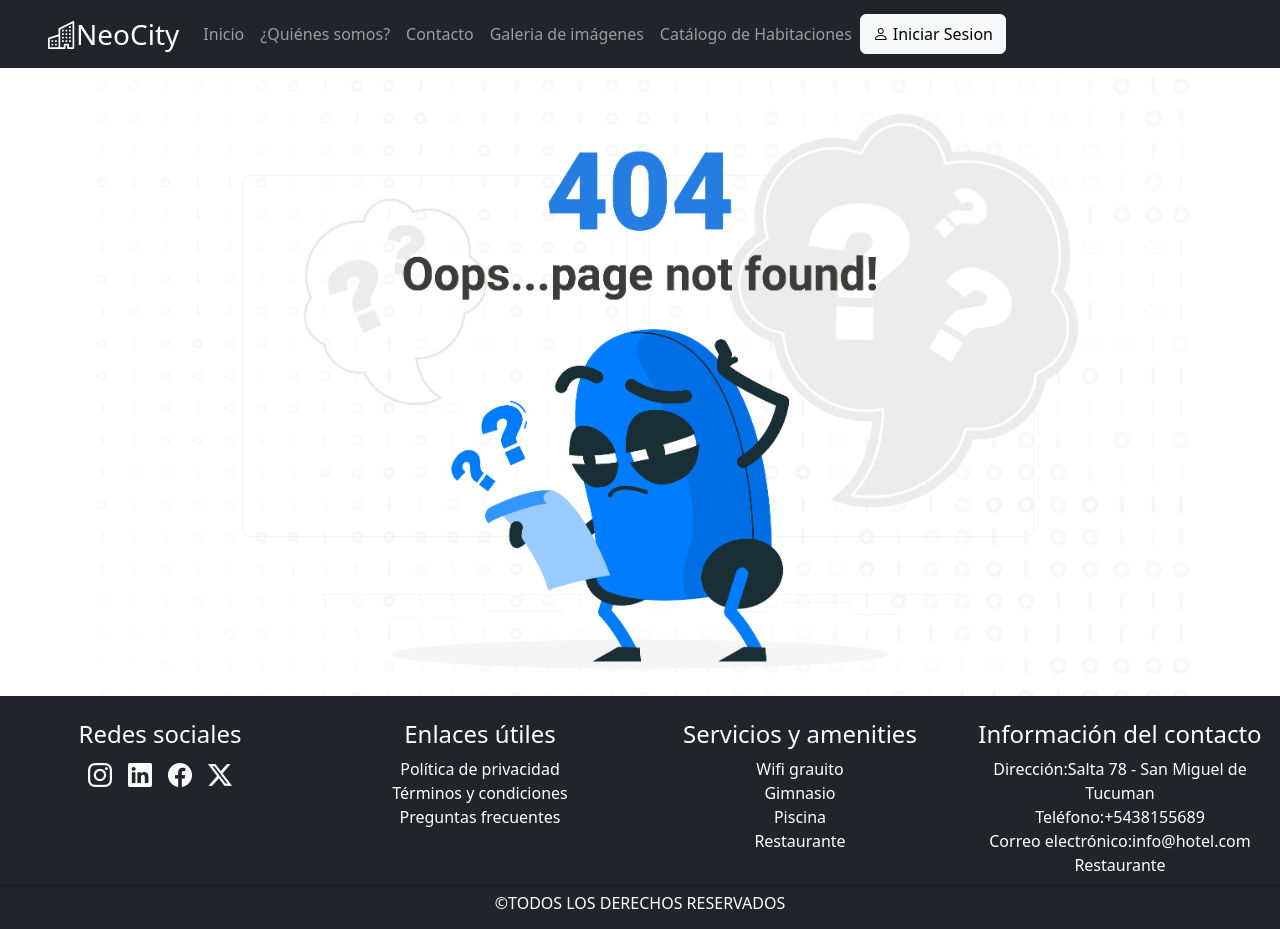
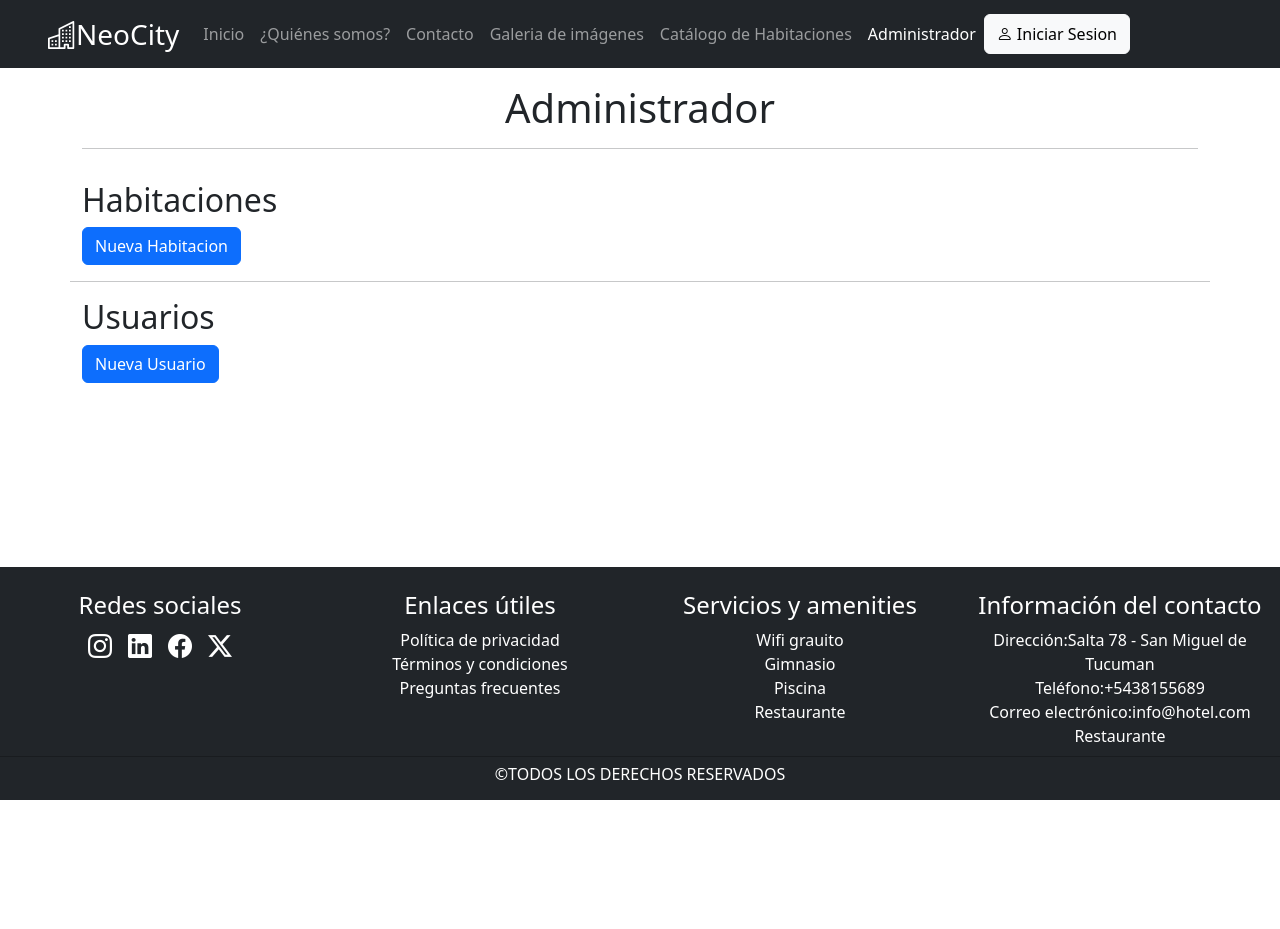
Before and after one commit to JulianGr16/neoCityFront, a React (Vite) app: page /administrador in a window 1280 px wide. After the commit the page ends 800 px from the top, so only its background shows below. Built offline with nearby package versions, Linux system fonts and the light colour scheme.

Commit message:
cree el componente administrador, falta agregar un par de cosas. sobre la marcha se aplicara

```diff
--- a/src/App.css
+++ b/src/App.css
@@ -39,3 +39,7 @@
 .errorSection{
   flex-grow: 1;
 }
+
+.mainAdmin{
+  flex-grow: 1;
+}
--- a/src/App.jsx
+++ b/src/App.jsx
@@ -9,6 +9,8 @@ import GaleriaDeImagenes from "./components/pages/GaleriaDeImagenes";
 import Contacto from "./components/pages/Contacto";
 import Error from "./components/pages/Error";
 import CatalogoHabitaciones from "./components/pages/CatalogoHabitaciones"
+import Administrador from "./components/pages/Administrador";
+
 
 
 function App() {
@@ -22,6 +24,7 @@ function App() {
       <Route path="/galeriaDeImagenes" element={<GaleriaDeImagenes></GaleriaDeImagenes>}></Route>
       <Route path="*" element={<Error></Error>}></Route>
       <Route path="/CatalogoHabitaciones" element={<CatalogoHabitaciones></CatalogoHabitaciones>}></Route>
+      <Route path="/administrador" element={<Administrador></Administrador>}></Route>
     </Routes>
     <Foot></Foot>
     </BrowserRouter>
--- a/src/components/common/Nab.jsx
+++ b/src/components/common/Nab.jsx
@@ -28,6 +28,9 @@ const Nab = () => {
             </NavLink>
             <NavLink end to='galeriaDeImagenes' className='nav-link'>Galeria de imágenes</NavLink>
             <NavLink end to="/CatalogoHabitaciones" className="nav-link">Catálogo de Habitaciones</NavLink>
+              <NavLink end to="/administrador" className='nav-link'>
+              Administrador
+            </NavLink>
             <Button variant="light">
               <i class="bi bi-person me-1"></i>
               Iniciar Sesion</Button>
--- /dev/null
+++ b/src/components/pages/Administrador.jsx
@@ -0,0 +1,23 @@
+import { Button } from "react-bootstrap";
+import "../../App.css";
+const Administrador = () => {
+  return (
+    <section className="container mainAdmin py-3">
+      <h1 className="text-center">Administrador</h1>
+      <hr />
+      <article className="row">
+        <div className="col-sm-12 col-md-12 my-3">
+          <h2>Habitaciones</h2>
+          <Button>Nueva Habitacion</Button>
+        </div>
+        <hr />
+        <div className="col-sm-12 col-md-12 ">
+          <h2>Usuarios</h2>
+          <Button>Nueva Usuario</Button>
+        </div>
+      </article>
+    </section>
+  );
+};
+
+export default Administrador;
```
